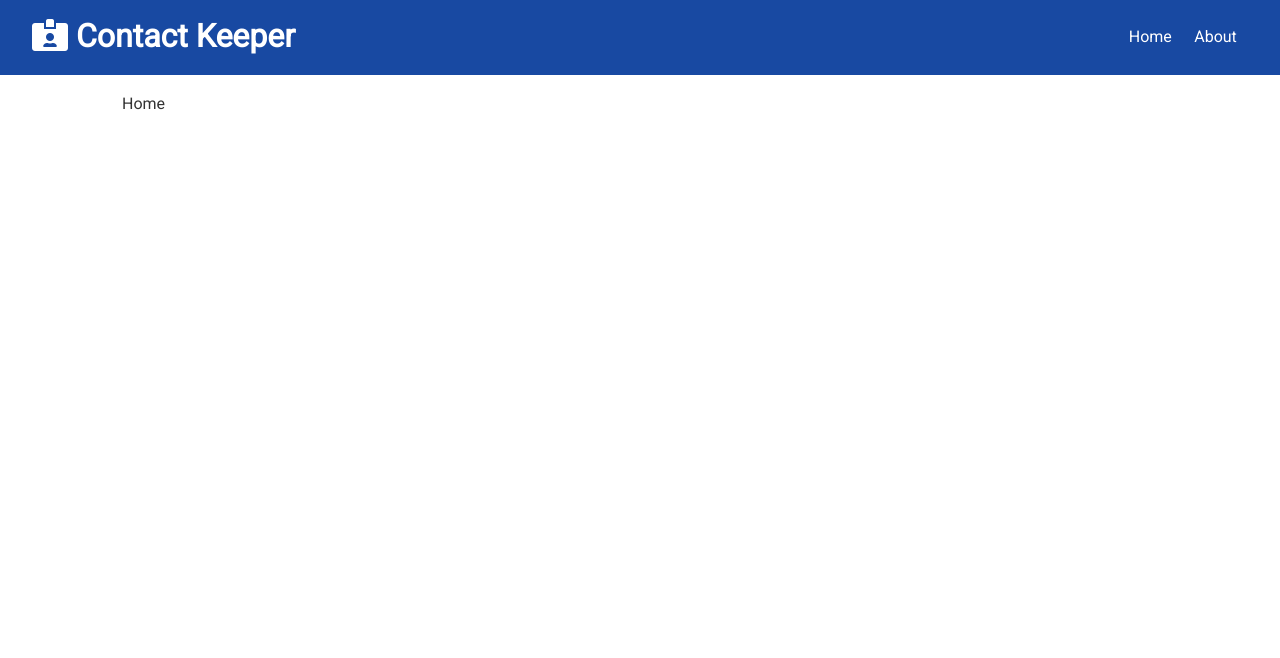
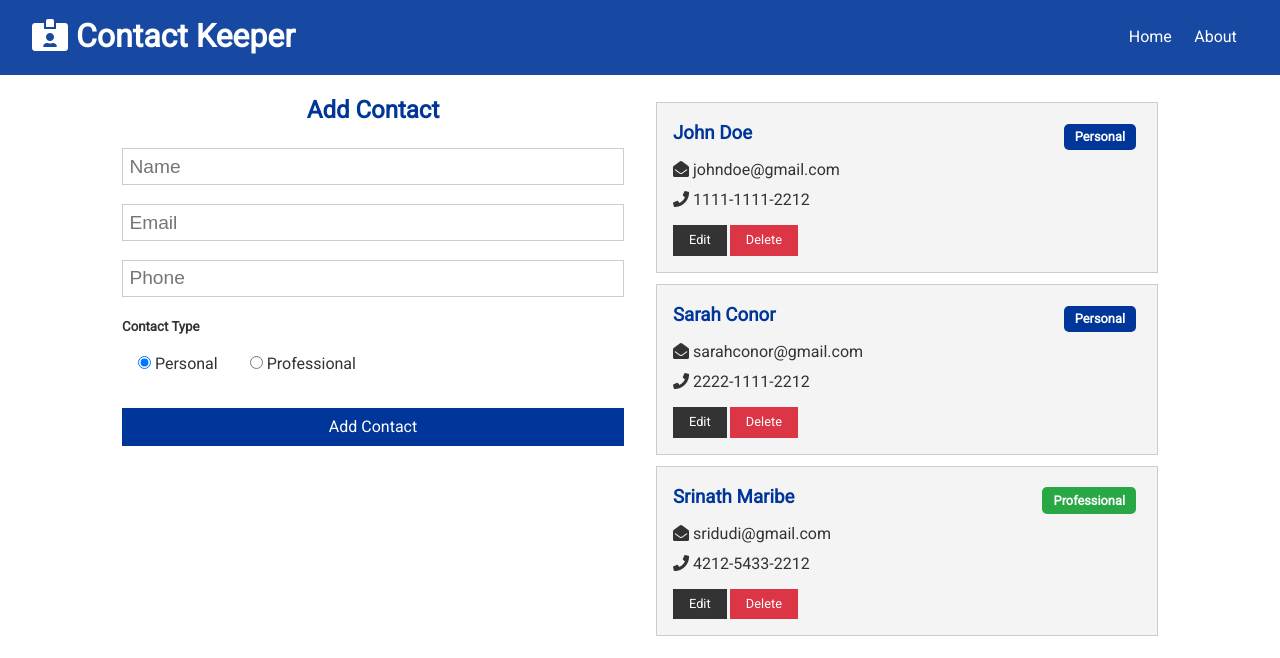
Before and after one commit to mukolweke/contact-keeper-1994, a React (Create React App) app in the folder client/: page / in a window 1280 px wide. Shown: the top 658 px of the page. Built offline with nearby package versions, Linux system fonts and the light colour scheme.

Commit message:
Contact Keeper - setup the client side; crud contacts

```diff
--- a/client/src/App.css
+++ b/client/src/App.css
@@ -439,4 +439,8 @@ table th {
     text-align: center;
     justify-content: center;
   }
+
+  .pointer {
+    cursor: pointer;
+  }
 }
--- a/client/src/App.js
+++ b/client/src/App.js
@@ -1,6 +1,7 @@
 import React, { Fragment } from 'react'
 import './App.css'
 import { BrowserRouter as Router, Routes, Route } from 'react-router-dom'
+import ContactState from './context/contact/ContactState'
 
 import Navbar from './components/layout/Navbar'
 import Home from './components/pages/Home'
@@ -8,8 +9,9 @@ import About from './components/pages/About'
 
 const App = () => {
 	return (
+		<ContactState>
 			<Router>
-			<Fragment className='App'>
+				<Fragment>
 					<Navbar />
 
 					<div className='container'>
@@ -20,6 +22,7 @@ const App = () => {
 					</div>
 				</Fragment>
 			</Router>
+		</ContactState>
 	)
 }
 
--- /dev/null
+++ b/client/src/components/contacts/ContactForm.js
@@ -0,0 +1,115 @@
+import React, { useState, useEffect, useContext } from 'react'
+import ContactContext from '../../context/contact/contactContext'
+
+const initialContact = {
+	name: '',
+	email: '',
+	phone: '',
+	type: 'personal',
+}
+
+const ContactForm = () => {
+	const contactContext = useContext(ContactContext)
+
+	const { addContact, current, clearCurrent, updateContact } = contactContext
+
+	const [contactForm, setContactForm] = useState(initialContact)
+
+	useEffect(() => {
+		if (current != null) {
+			setContactForm(current)
+		} else {
+			setContactForm(initialContact)
+		}
+	}, [contactContext, current])
+
+	const { name, email, phone, type } = contactForm
+
+	const onChange = (e) =>
+		setContactForm({ ...contactForm, [e.target.name]: e.target.value })
+
+	const clearAll = () => {
+		clearCurrent()
+	}
+
+	const onSubmit = (e) => {
+		e.preventDefault()
+
+		if (current == null) {
+			addContact(contactForm)
+		} else {
+			updateContact(contactForm)
+		}
+
+		clearAll()
+	}
+
+	return (
+		<form onSubmit={onSubmit}>
+			<h2 className='text-primary'>
+				{current ? 'Edit Contact' : 'Add Contact'}
+			</h2>
+			<input
+				type='text'
+				placeholder='Name'
+				name='name'
+				value={name}
+				onChange={onChange}
+			/>
+			<input
+				type='email'
+				placeholder='Email'
+				name='email'
+				value={email}
+				onChange={onChange}
+			/>
+			<input
+				type='text'
+				placeholder='Phone'
+				name='phone'
+				value={phone}
+				onChange={onChange}
+			/>
+			<h5>Contact Type</h5>
+			<label htmlFor='personal' className='pointer m-1'>
+				<input
+					id='personal'
+					type='radio'
+					name='type'
+					value='personal'
+					checked={type === 'personal'}
+					onChange={onChange}
+				/>{' '}
+				Personal
+			</label>
+			<label htmlFor='professional' className='pointer m-1'>
+				<input
+					id='professional'
+					type='radio'
+					name='type'
+					value='professional'
+					checked={type === 'professional'}
+					onChange={onChange}
+				/>{' '}
+				Professional
+			</label>
+
+			<div>
+				<input
+					type='submit'
+					value={current ? 'Update Contact' : 'Add Contact'}
+					className='btn btn-primary btn-block'
+				/>
+			</div>
+			{current && (
+				<div>
+					<button className='btn btn-light btn-block' onClick={clearAll}>
+						Clear
+					</button>
+				</div>
+			)}
+		</form>
+	)
+}
+
+export default ContactForm
--- /dev/null
+++ b/client/src/components/contacts/ContactItem.js
@@ -0,0 +1,62 @@
+import React, { useContext } from 'react'
+import PropTypes from 'prop-types'
+import ContactContext from '../../context/contact/contactContext'
+
+const ContactItem = ({ contact }) => {
+	const contactContext = useContext(ContactContext)
+
+	const { deleteContact, setCurrent, clearCurrent } = contactContext
+
+	const { id, name, email, phone, type } = contact
+
+	const onDelete = () => {
+		deleteContact(id)
+		clearCurrent()
+	}
+
+	return (
+		<div className='card bg-light'>
+			<h3 className='text-primary text-left'>
+				{name}{' '}
+				<span
+					style={{ float: 'right' }}
+					className={
+						'badge ' +
+						(type === 'professional' ? 'badge-success' : 'badge-primary')
+					}
+				>
+					{type.charAt(0).toUpperCase() + type.slice(1)}
+				</span>
+			</h3>
+			<ul className='list'>
+				{email && (
+					<li>
+						<i className='fas fa-envelope-open' /> {email}
+					</li>
+				)}
+				{phone && (
+					<li>
+						<i className='fas fa-phone' /> {phone}
+					</li>
+				)}
+			</ul>
+			<p>
+				<button
+					className='btn btn-dark btn-sm'
+					onClick={() => setCurrent(contact)}
+				>
+					Edit
+				</button>
+				<button className='btn btn-danger btn-sm' onClick={onDelete}>
+					Delete
+				</button>
+			</p>
+		</div>
+	)
+}
+
+ContactItem.propTypes = {
+	contact: PropTypes.object.isRequired,
+}
+
+export default ContactItem
--- /dev/null
+++ b/client/src/components/contacts/Contacts.js
@@ -0,0 +1,19 @@
+import React, { Fragment, useContext } from 'react'
+import ContactContext from '../../context/contact/contactContext'
+import ContactItem from './ContactItem'
+
+const Contacts = () => {
+	const contactContext = useContext(ContactContext)
+
+	const { contacts } = contactContext
+
+	return (
+		<Fragment>
+			{contacts.map((contact) => (
+				<ContactItem key={contact.id} contact={contact} />
+			))}
+		</Fragment>
+	)
+}
+
+export default Contacts
--- a/client/src/components/pages/Home.js
+++ b/client/src/components/pages/Home.js
@@ -1,7 +1,21 @@
 import React from 'react'
+import Contacts from '../contacts/Contacts'
+import ContactForm from '../contacts/ContactForm'
 
 const Home = () => {
-	return <div>Home</div>
+	return (
+		<div className='grid-2'>
+			{/* Contact Form */}
+			<div>
+				<ContactForm />
+			</div>
+
+			{/* Contact Component */}
+			<div>
+				<Contacts />
+			</div>
+		</div>
+	)
 }
 
 export default Home
--- /dev/null
+++ b/client/src/context/contact/ContactState.js
@@ -0,0 +1,96 @@
+import React, { useReducer } from 'react'
+import { v4 as uuidv4 } from 'uuid'
+import ContactContext from './contactContext'
+import contactReducer from './contactReducer'
+import {
+	GET_CONTACTS,
+	ADD_CONTACT,
+	DELETE_CONTACT,
+	SET_CURRENT,
+	CLEAR_CURRENT,
+	UPDATE_CONTACT,
+	FILTER_CONTACTS,
+	CLEAR_CONTACTS,
+	CLEAR_FILTER,
+	CONTACT_ERROR,
+} from '../types'
+
+const ContactState = (props) => {
+	const initialState = {
+		contacts: [
+			{
+				id: 1,
+				name: 'John Doe',
+				email: 'johndoe@gmail.com',
+				phone: '1111-1111-2212',
+				type: 'personal',
+			},
+			{
+				id: 2,
+				name: 'Sarah Conor',
+				email: 'sarahconor@gmail.com',
+				phone: '2222-1111-2212',
+				type: 'personal',
+			},
+			{
+				id: 3,
+				name: 'Srinath Maribe',
+				email: 'sridudi@gmail.com',
+				phone: '4212-5433-2212',
+				type: 'professional',
+			},
+		],
+		current: null, // current editable contact
+	}
+
+	const [state, dispatch] = useReducer(contactReducer, initialState)
+
+	// Add Contact
+	const addContact = (contactForm) => {
+		contactForm.id = uuidv4()
+
+		dispatch({ type: ADD_CONTACT, payload: contactForm })
+	}
+
+	// Delete Contact
+	const deleteContact = (id) => {
+		dispatch({ type: DELETE_CONTACT, payload: id })
+	}
+
+	// Set Current Contact
+	const setCurrent = (contact) => {
+		dispatch({ type: SET_CURRENT, payload: contact })
+	}
+
+	// Clear Current Contact
+	const clearCurrent = () => {
+		dispatch({ type: SET_CURRENT })
+	}
+
+	// Update Contact
+    const updateContact = (contact) => {
+		dispatch({ type: UPDATE_CONTACT, payload: contact })
+    }
+
+	// Filter Contacts
+
+	// Clear Filter
+
+	return (
+		<ContactContext.Provider
+			value={{
+				contacts: state.contacts,
+				current: state.current,
+				addContact,
+				deleteContact,
+				setCurrent,
+                clearCurrent,
+                updateContact,
+			}}
+		>
+			{props.children}
+		</ContactContext.Provider>
+	)
+}
+
+export default ContactState
--- /dev/null
+++ b/client/src/context/contact/contactContext.js
@@ -0,0 +1,5 @@
+import { createContext } from 'react'
+
+const contactContext = createContext()
+
+export default contactContext
--- /dev/null
+++ b/client/src/context/contact/contactReducer.js
@@ -0,0 +1,81 @@
+import {
+	GET_CONTACTS,
+	ADD_CONTACT,
+	DELETE_CONTACT,
+	SET_CURRENT,
+	CLEAR_CURRENT,
+	UPDATE_CONTACT,
+	FILTER_CONTACTS,
+	CLEAR_FILTER,
+	CONTACT_ERROR,
+	CLEAR_CONTACTS,
+} from '../types'
+
+const contactReducer = (state, action) => {
+	switch (action.type) {
+		case GET_CONTACTS:
+			return {
+				...state,
+				contacts: action.payload,
+			}
+		case ADD_CONTACT:
+			return {
+				...state,
+				contacts: [action.payload, ...state.contacts],
+			}
+		case UPDATE_CONTACT:
+			return {
+				...state,
+				contacts: state.contacts.map((contact) =>
+					contact.id === action.payload.id ? action.payload : contact
+				),
+			}
+		case DELETE_CONTACT:
+			return {
+				...state,
+				contacts: state.contacts.filter(
+					(contact) => contact.id !== action.payload
+				),
+			}
+		case CLEAR_CONTACTS:
+			return {
+				...state,
+				contacts: null,
+				filtered: null,
+				error: null,
+				current: null,
+			}
+		case SET_CURRENT:
+			return {
+				...state,
+				current: action.payload,
+			}
+		case CLEAR_CURRENT:
+			return {
+				...state,
+				current: null,
+			}
+		case FILTER_CONTACTS:
+			return {
+				...state,
+				filtered: state.contacts.filter(({ name, email }) => {
+					const testString = `${name}${email}`.toLowerCase()
+					return testString.includes(action.payload.toLowerCase())
+				}),
+			}
+		case CLEAR_FILTER:
+			return {
+				...state,
+				filtered: null,
+			}
+		case CONTACT_ERROR:
+			return {
+				...state,
+				error: action.payload,
+			}
+		default:
+			throw new Error(`Unsupported type of: ${action.type}`)
+	}
+}
+
+export default contactReducer
--- /dev/null
+++ b/client/src/context/types.js
@@ -0,0 +1,20 @@
+export const GET_CONTACTS = 'GET_CONTACTS';
+export const ADD_CONTACT = 'ADD_CONTACT';
+export const DELETE_CONTACT = 'DELETE_CONTACT';
+export const SET_CURRENT = 'SET_CURRENT';
+export const CLEAR_CURRENT = 'CLEAR_CURRENT';
+export const UPDATE_CONTACT = 'UPDATE_CONTACT';
+export const FILTER_CONTACTS = 'FILTER_CONTACTS';
+export const CLEAR_CONTACTS = 'CLEAR_CONTACTS';
+export const CLEAR_FILTER = 'CLEAR_FILTER';
+export const CONTACT_ERROR = 'CONTACT_ERROR';
+export const SET_ALERT = 'SET_ALERT';
+export const REMOVE_ALERT = 'REMOVE_ALERT';
+export const REGISTER_SUCCESS = 'REGISTER_SUCCESS';
+export const REGISTER_FAIL = 'REGISTER_FAIL';
+export const USER_LOADED = 'USER_LOADED';
+export const AUTH_ERROR = 'AUTH_ERROR';
+export const LOGIN_SUCCESS = 'LOGIN_SUCCESS';
+export const LOGIN_FAIL = 'LOGIN_FAIL';
+export const LOGOUT = 'LOGOUT';
+export const CLEAR_ERRORS = 'CLEAR_ERRORS';
--- a/client/src/index.js
+++ b/client/src/index.js
@@ -1,5 +1,6 @@
 import React from 'react';
-import ReactDOM from 'react-dom';
+import { createRoot } from 'react-dom/client';
 import App from './App';
 
-ReactDOM.render(<App />, document.getElementById('contact-keeper'));
+const root = createRoot(document.getElementById('contact-keeper'));
+root.render(<App />);
```
Lines whose indentation alone changed are shown as unchanged.
